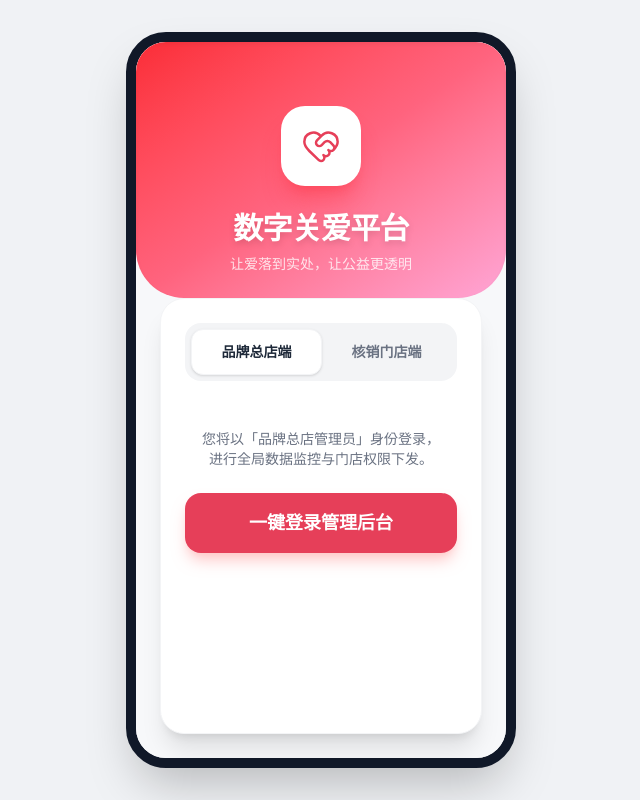
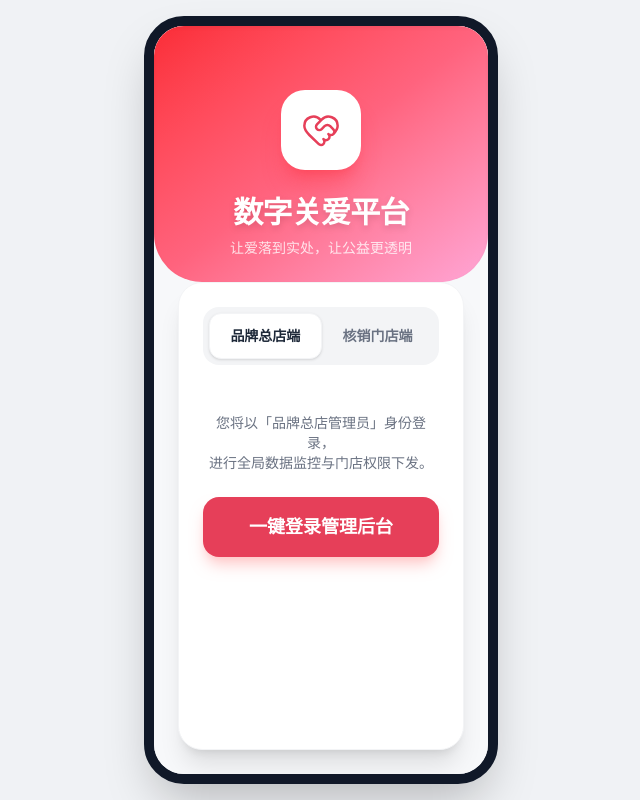
Before and after one commit to thebigstrongelephant/digital-care-platform, a React (Vite) app: page / in a window 1280 px wide. Shown: the whole page, without its empty margins (319-959 px from the left). Built offline with nearby package versions, Linux system fonts and the light colour scheme.

Commit message:
手机模拟器充满窗口高度，按9:19.5比例自动计算宽度，垂直居中显示

```diff
--- a/src/App.jsx
+++ b/src/App.jsx
@@ -958,7 +958,7 @@ const App = () => {
   `;
 
   return (
-    <div className="w-full max-w-[390px] mx-auto bg-gray-100 min-h-screen shadow-2xl relative sm:rounded-[2.5rem] sm:min-h-0 sm:h-[calc(100vh-4rem)] sm:max-h-[844px] sm:my-8 sm:border-[10px] border-gray-900 overflow-hidden flex flex-col">
+    <div className="w-full max-w-[390px] mx-auto bg-gray-100 min-h-screen shadow-2xl relative sm:rounded-[2.5rem] sm:min-h-0 sm:h-[calc(100vh-2rem)] sm:w-[calc((100vh-2rem)*9/19.5)] sm:max-w-[430px] sm:my-0 sm:border-[10px] border-gray-900 overflow-hidden flex flex-col">
       <style dangerouslySetInnerHTML={{ __html: globalCss }} />
 
       <div className="flex-1 min-h-0 overflow-y-auto hide-scrollbar relative">
--- a/src/index.css
+++ b/src/index.css
@@ -16,8 +16,14 @@ body {
     display: flex;
     align-items: center;
     justify-content: center;
+    height: 100vh;
+    overflow: hidden;
   }
   #root {
     min-height: auto;
+    height: 100vh;
+    display: flex;
+    align-items: center;
+    justify-content: center;
   }
 }
```
Also changed, not shown: .codebuddy/memory/2026-03-18.md.
